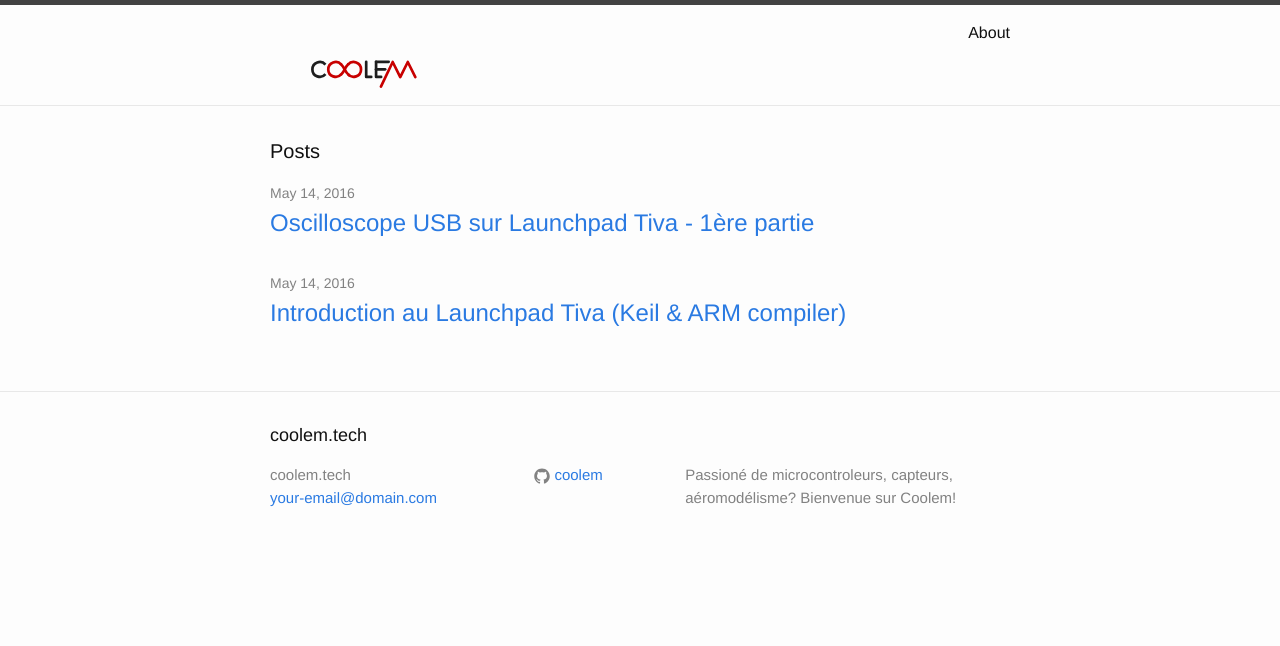
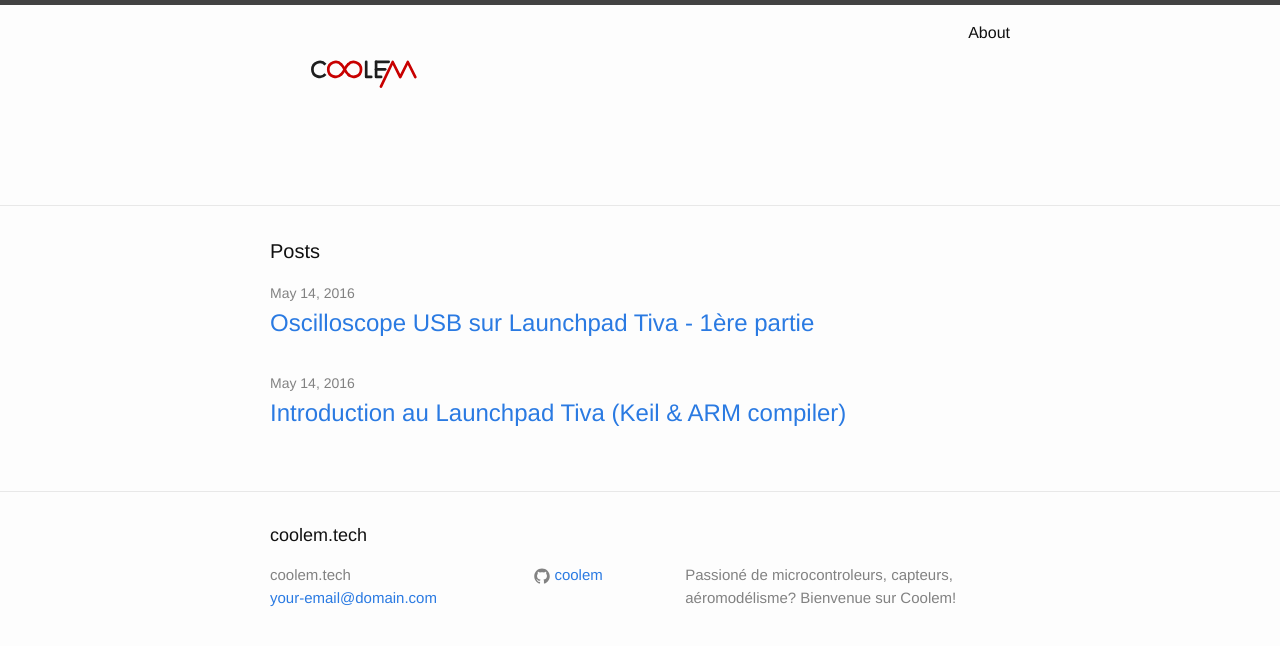
Before and after one commit to coolem/coolem.github.io, a Jekyll site: the page built from index.html, in a window 1280 px wide. Shown: the top 646 px of the page. Built offline with Jekyll 4.4.1, drawn with Linux system fonts in a browser that asks for light colours.

Commit message:
Update header.html

```diff
--- a/_includes/header.html
+++ b/_includes/header.html
@@ -4,7 +4,7 @@
 
     <!--<a class="site-title" href="{{ site.baseurl }}/">{{ site.title }}</a>
 	-->
-	<a class="site-title" style="height:100px" href="{{ site.baseurl }}/">
+	<a class="site-title" style="height:200px" href="{{ site.baseurl }}/">
 		<svg viewBox="0 0 1200 900" width="200" height="100">
 			<use xlink:href="{{ site.baseurl }}/img/drawing3.svg#svg2" >
 		</svg>
```
